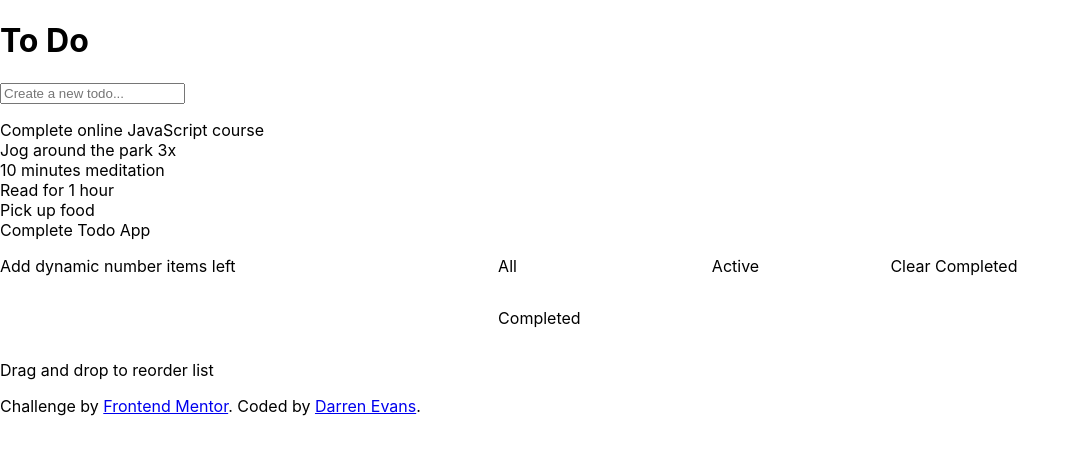
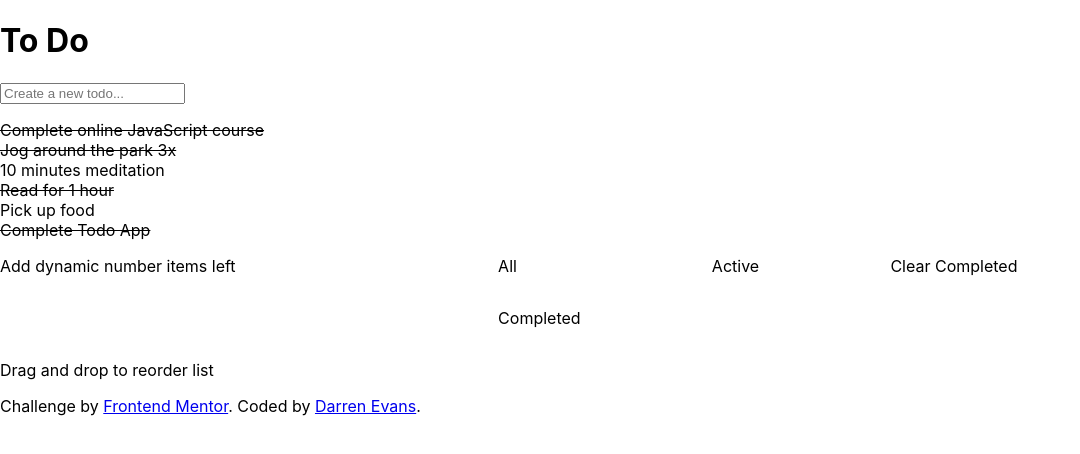
Before and after one commit to djevy/Mentor-React-Todo-App, a React (Create React App) app: page / in a window 1280 px wide. Shown: the top 454 px of the page, without its empty margins (0-1080 px from the left). Built offline with nearby package versions, Linux system fonts and the light colour scheme.

Commit message:
Complete tasks
Created a handle toggle function that maps over the toDoList and passed it down to the toDo items to change their class name depending on complete boolean

```diff
--- a/public/index.html
+++ b/public/index.html
@@ -9,7 +9,7 @@
       name="description"
       content="Web site created using create-react-app"
     />
-    <link rel="apple-touch-icon" href="%PUBLIC_URL%/logo192.png" />
+
     <!--
       manifest.json provides metadata used when your web app is installed on a
       user's mobile device or desktop. See https://developers.google.com/web/fundamentals/web-app-manifest/
--- a/src/App.css
+++ b/src/App.css
@@ -1,3 +1,6 @@
+
+
+/* Layout */
 .App {
     display: grid;
 
@@ -33,3 +36,10 @@
     grid-column: 3;
     grid-row: 1;
 }
+
+
+
+/* To Do List */
+.completed {
+    text-decoration: line-through;
+ }
--- a/src/App.js
+++ b/src/App.js
@@ -10,6 +10,13 @@ function App() {
 
   const [ toDoList, setToDoList ] = useState(data);
 
+  const handleToggle = (id) => {
+    let items = toDoList.map(item => {
+      return item.id === id ? { ...item, complete: !item.complete } : {...item}
+    });
+    setToDoList(items)
+  }
+
   return (
     <div className="App">
 
@@ -17,7 +24,7 @@ function App() {
 
       <Header/>
       <InputField />
-      <ToDoList toDoList={toDoList}/>
+      <ToDoList toDoList={toDoList} handleToggle={handleToggle}/>
 
 
 
@@ -25,8 +32,8 @@ function App() {
       <div id="dragAndDrop"><p>Drag and drop to reorder list</p></div>
 
       <div class="attribution">
-      Challenge by <a href="https://www.frontendmentor.io?ref=challenge" target="_blank">Frontend Mentor</a>.
-      Coded by <a href="https://darrenrevans.co.uk" target="_blank">Darren Evans</a>.
+      Challenge by <a href="https://www.frontendmentor.io?ref=challenge" target="_blank" rel="noreferrer">Frontend Mentor</a>.
+      Coded by <a href="https://darrenrevans.co.uk" target="_blank" rel="noreferrer">Darren Evans</a>.
       </div>
     </div>
   );
--- a/src/ToDo.js
+++ b/src/ToDo.js
@@ -1,8 +1,15 @@
 import React from 'react';
 
-const ToDo = ({todo}) => {
+
+const ToDo = ({todo, handleToggle}) => {
+
+    const handleClick = (e) => {
+        e.preventDefault()
+        handleToggle(e.currentTarget.id)
+    }
+
    return (
-       <div>
+       <div onClick={handleClick} id={todo.id} key={todo.id.toString()} name={todo.id} value={todo.id} className={todo.complete ? "completed" : ""}>
            {todo.task}
        </div>
    );
--- a/src/ToDoList.js
+++ b/src/ToDoList.js
@@ -1,17 +1,13 @@
 import React from "react";
 import ToDo from "./ToDo";
 
-const ToDoList = ({toDoList}) => {
-
-// const addItem = () => {
-//     listItems.map();
-// }
+const ToDoList = ({toDoList, handleToggle}) => {
 
     return (
         <div className="list">
             {toDoList.map(todo => {
                 return (
-                    <ToDo todo={todo} />
+                    <ToDo todo={todo} handleToggle={handleToggle}/>
                 )
             })}
             <div id="listFooter">
@@ -27,9 +23,6 @@ const ToDoList = ({toDoList}) => {
             </div>
         </div>
 
-
-
-
      );
 }
 
```
